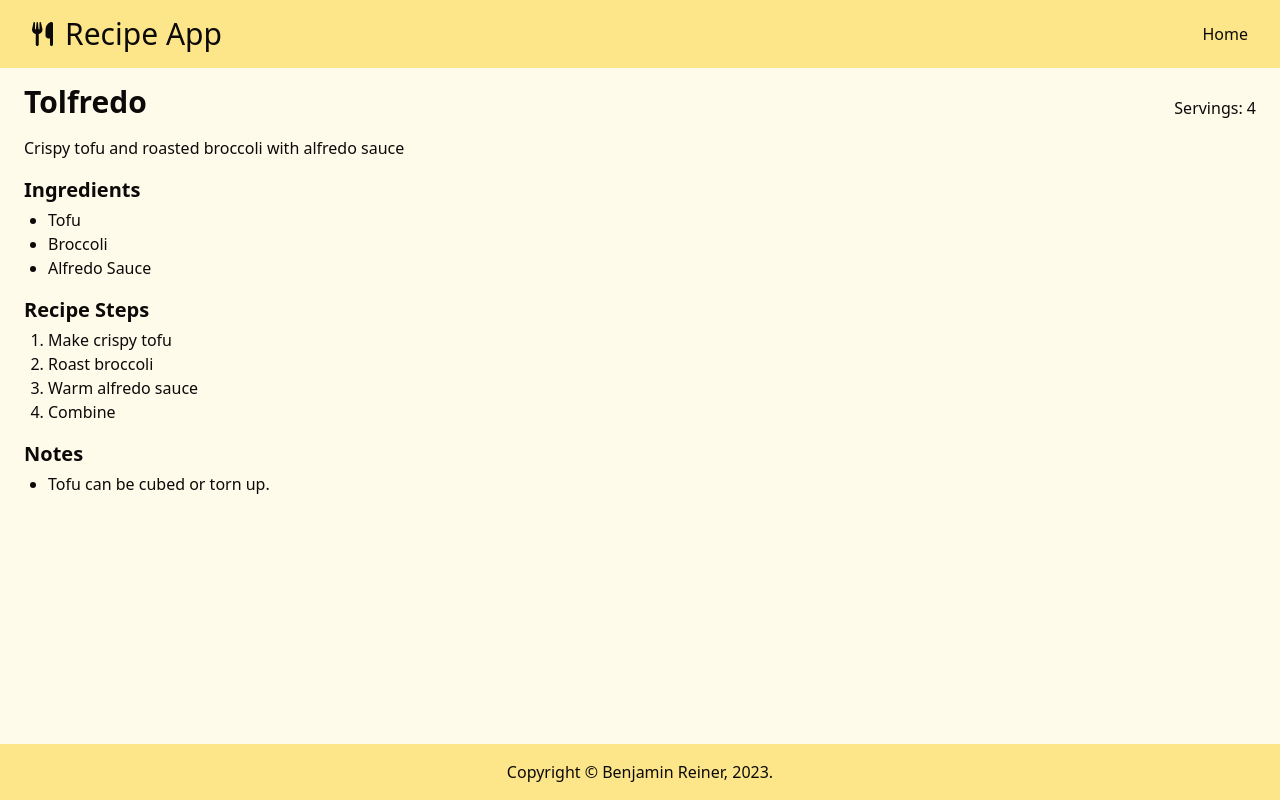
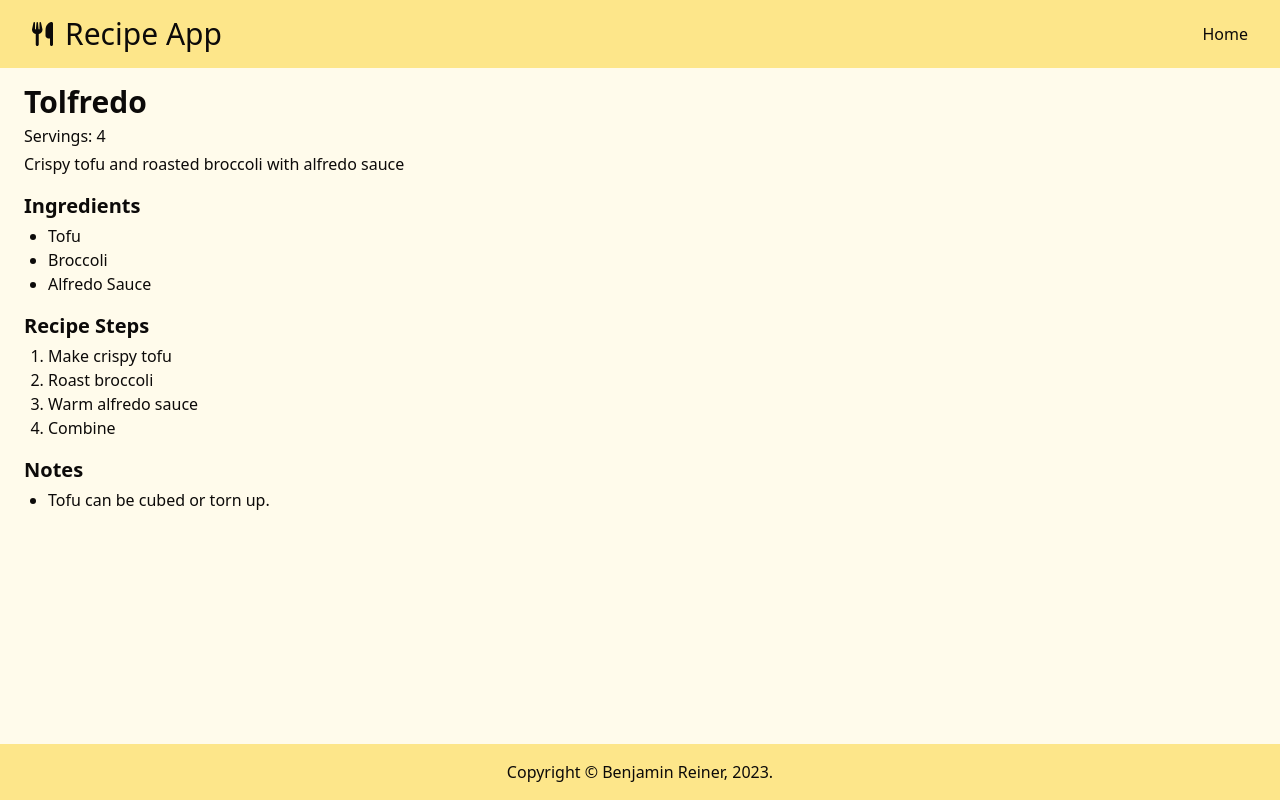
Before and after one commit to reinerb/recipe-app, a Next.js app: page / in a window 1280 px wide. Built offline with nearby package versions, Linux system fonts and the light colour scheme.

Commit message:
Combine top-matter and description sections

```diff
--- a/components/RecipeDisplay.tsx
+++ b/components/RecipeDisplay.tsx
@@ -11,18 +11,10 @@ function RecipeDisplay(props: Props) {
 
   return (
     <article>
-      <section
-        id='top-matter'
-        className='flex flex-col md:flex-row md:items-end md:justify-between'
-      >
+      <section id='top-matter'>
         <h1 className='text-3xl font-bold'>{title}</h1>
-        <p>Servings: {servings}</p>
-      </section>
-      <section
-        id='description'
-        className='mt-4'
-      >
-        {description}
+        <p className='mt-1'>Servings: {servings}</p>
+        <p className='mt-1'>{description}</p>
       </section>
       <section
         id='ingredients'
```
